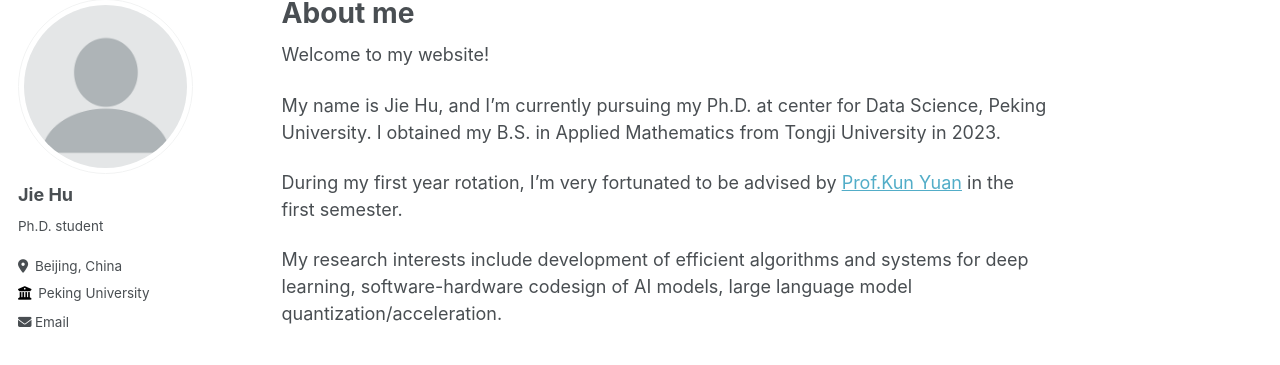
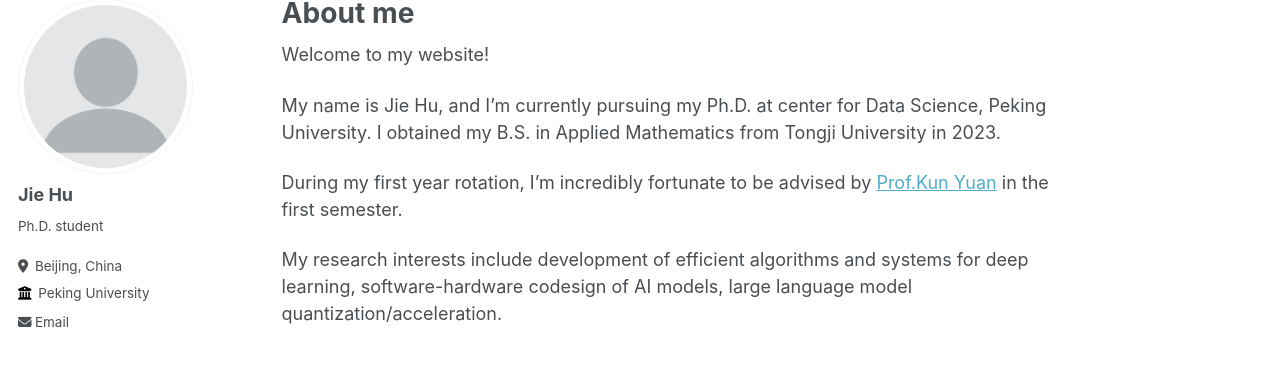
Before and after one commit to jiehu-jessica/jiehu-jessica.github.io, a Jekyll site: the page built from _pages/about.md, in a window 1280 px wide. Shown: the part 119-484 px from the top of the page. Built offline with Jekyll 4.4.1, drawn with Linux system fonts in a browser that asks for light colours.

Commit message:
Update about.md

```diff
--- a/_pages/about.md
+++ b/_pages/about.md
@@ -11,6 +11,6 @@ Welcome to my website!
 
 My name is Jie Hu, and I'm currently pursuing my Ph.D. at center for Data Science, Peking University. I obtained my B.S. in Applied Mathematics from Tongji University in 2023.
 
-During my first year rotation, I'm very fortunated to be advised by [Prof.Kun Yuan](https://kunyuan827.github.io) in the first semester.
+During my first year rotation, I'm incredibly fortunate to be advised by [Prof.Kun Yuan](https://kunyuan827.github.io) in the first semester.
 
 My research interests include development of efficient algorithms and systems for deep learning, software-hardware codesign of AI models, large language model quantization/acceleration.
```
